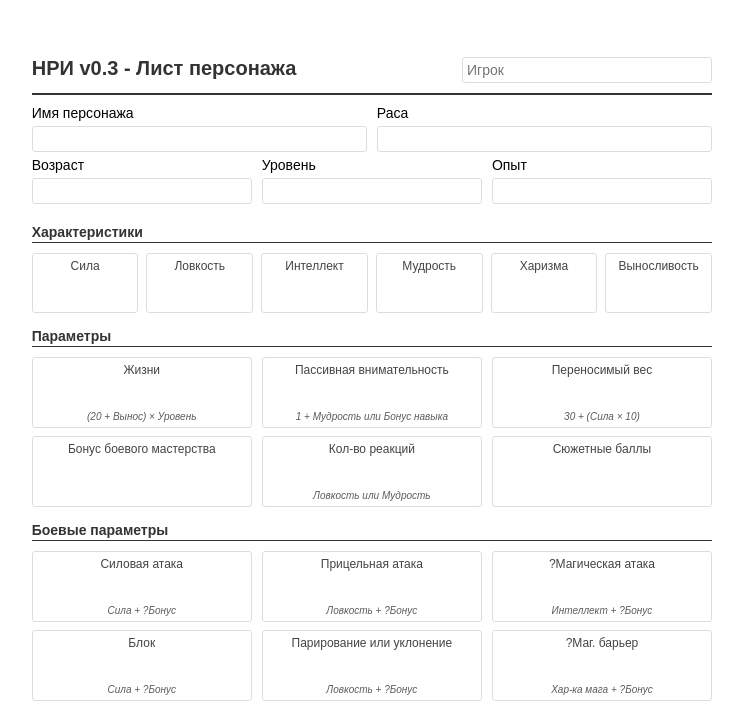
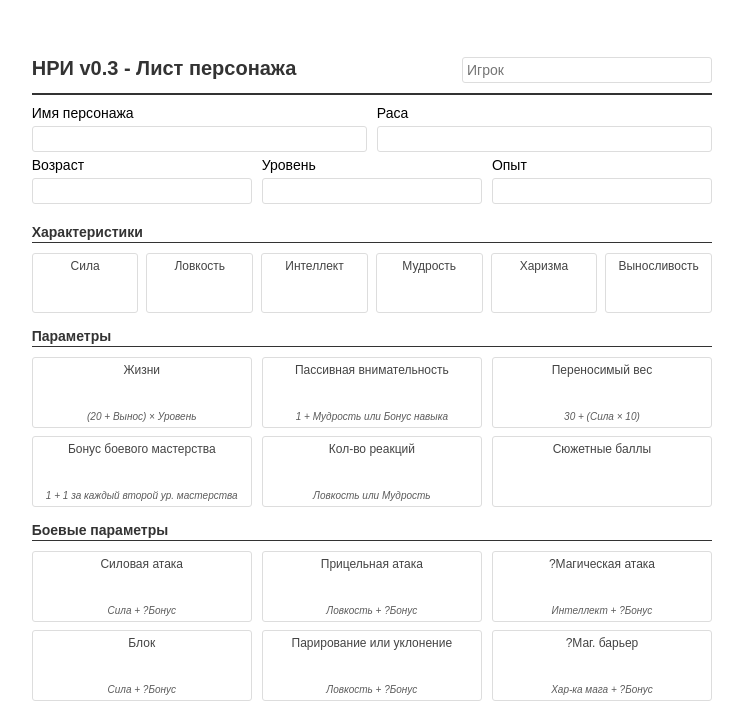
Before and after one commit to foxxoma/NRI, a plain HTML site: page index.html in a window 1280 px wide. Shown: the top 713 px of the page, without its empty margins (25-768 px from the left). Drawn offline with Linux system fonts and the light colour scheme.

Commit message:
add hint

```diff
--- a/index.html
+++ b/index.html
@@ -302,6 +302,7 @@
                 <div class="stat-box">
                     <div class="stat-name">Бонус боевого мастерства</div>
                     <input class="stat-value" type="text" value="">
+                    <div class="input-hint">1 + 1 за каждый второй ур. мастерства</div>
                 </div>
                 <div class="stat-box">
                     <div class="stat-name">Кол-во реакций</div>
```
